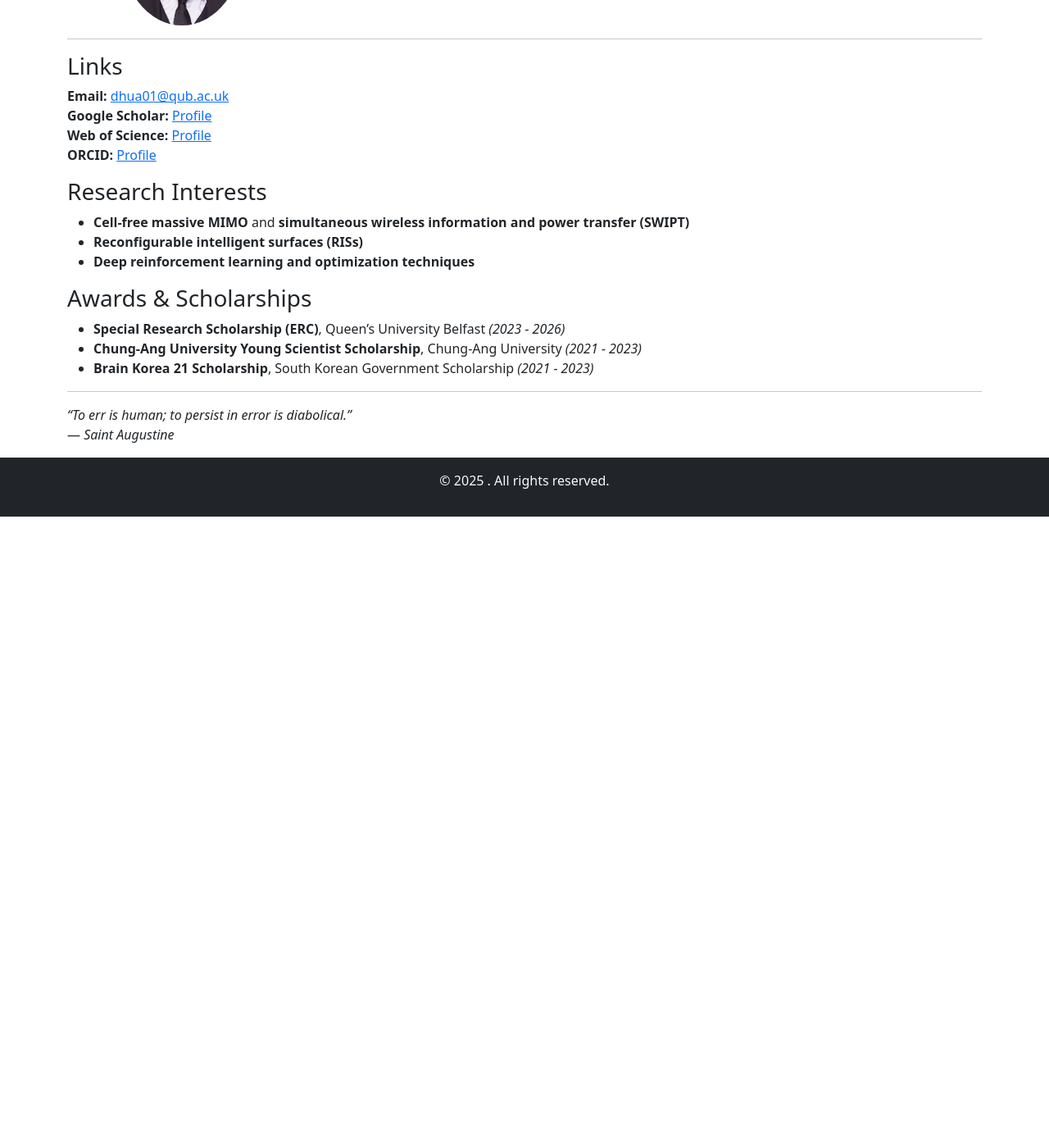
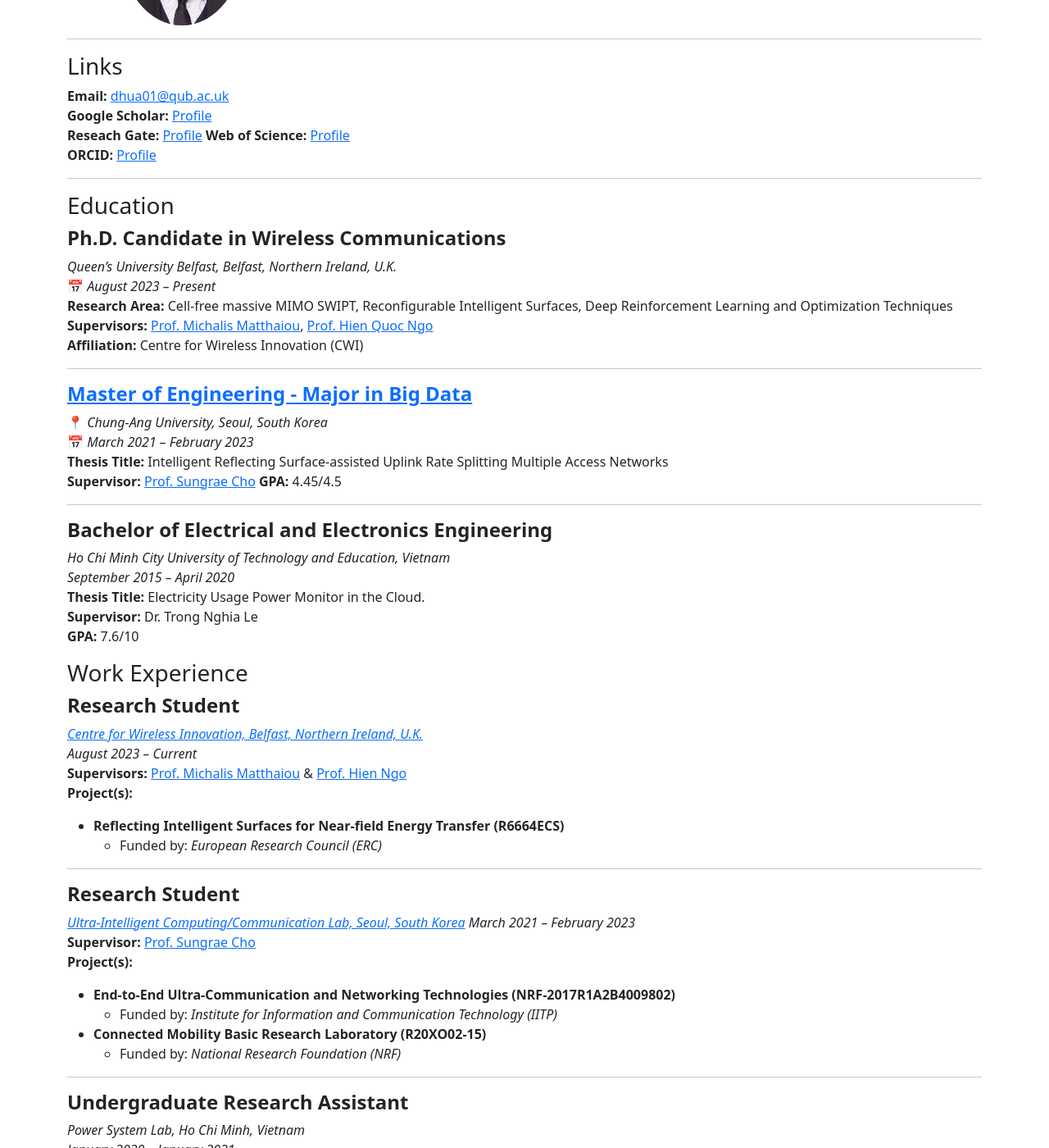
Before and after one commit to thienduchua/thienduchua.github.io, a Jekyll site: the page built from index.md, in a window 1280 px wide and 1400 px high, scrolled down 242 px. Shown: the whole window at 82% size. Built offline with Jekyll 4.4.1, drawn with Linux system fonts in a browser that asks for light colours; before the commit the page ends 900 px from its top, so only the background shows below that; some of the changed text lies outside the part shown.

Commit message:
Update index.md

```diff
--- a/index.md
+++ b/index.md
@@ -26,13 +26,69 @@ title: Home
 ### Links
 **Email:** [dhua01@qub.ac.uk](mailto:dhua01@qub.ac.uk)
 **Google Scholar:** [Profile](https://scholar.google.com/citations?hl=en&user=UpJlLesAAAAJ)
+**Reseach Gate:** [Profile](https://www.researchgate.net/profile/Thien-Hua-2?ev=hdr_xprf)
 **Web of Science:** [Profile](https://www.webofscience.com/wos/author/record/ISA-6510-2023)
 **ORCID:** [Profile](https://orcid.org/0009-0004-0567-5880)
 
-### Research Interests
-- **Cell-free massive MIMO** and **simultaneous wireless information and power transfer (SWIPT)**
-- **Reconfigurable intelligent surfaces (RISs)**
-- **Deep reinforcement learning and optimization techniques**
+---
+
+### Education
+
+#### **Ph.D. Candidate in Wireless Communications**
+*Queen’s University Belfast, Belfast, Northern Ireland, U.K.*
+📅 *August 2023 – Present*
+**Research Area:** Cell-free massive MIMO SWIPT, Reconfigurable Intelligent Surfaces, Deep Reinforcement Learning and Optimization Techniques
+**Supervisors:** [Prof. Michalis Matthaiou](https://sites.google.com/site/micmatthaiou/home), [Prof. Hien Quoc Ngo](https://sites.google.com/site/nqhienqn/home)
+**Affiliation:** Centre for Wireless Innovation (CWI)
+
+---
+
+#### [**Master of Engineering - Major in Big Data**](https://drive.google.com/file/d/1zfK5DIXh9ELMOHaB1yTN_5Fut1erDO3l/view?usp=sharing)
+📍 *Chung-Ang University, Seoul, South Korea*
+📅 *March 2021 – February 2023*
+**Thesis Title:** Intelligent Reflecting Surface-assisted Uplink Rate Splitting Multiple Access Networks
+**Supervisor:** [Prof. Sungrae Cho](https://sites.google.com/uclab.re.kr/srcho)
+**GPA:** 4.45/4.5
+
+---
+
+#### **Bachelor of Electrical and Electronics Engineering**
+*Ho Chi Minh City University of Technology and Education, Vietnam*
+*September 2015 – April 2020*
+**Thesis Title:** Electricity Usage Power Monitor in the Cloud.
+**Supervisor:** Dr. Trong Nghia Le
+**GPA:** 7.6/10
+
+### Work Experience
+
+#### **Research Student**
+[*Centre for Wireless Innovation, Belfast, Northern Ireland, U.K.*](https://www.qub.ac.uk/research-centres/cwi/)
+*August 2023 – Current*
+**Supervisors:** [Prof. Michalis Matthaiou](https://sites.google.com/site/micmatthaiou/home) & [Prof. Hien Ngo](https://sites.google.com/site/nqhienqn/home)
+**Project(s):**
+- **Reflecting Intelligent Surfaces for Near-field Energy Transfer (R6664ECS)**
+  - Funded by: *European Research Council (ERC)*
+
+---
+
+#### **Research Student**
+[*Ultra-Intelligent Computing/Communication Lab, Seoul, South Korea*](https://uclab.re.kr/index.html)
+*March 2021 – February 2023*
+**Supervisor:** [Prof. Sungrae Cho](https://sites.google.com/uclab.re.kr/srcho)
+**Project(s):**
+- **End-to-End Ultra-Communication and Networking Technologies (NRF-2017R1A2B4009802)**
+  - Funded by: *Institute for Information and Communication Technology (IITP)*
+- **Connected Mobility Basic Research Laboratory (R20XO02-15)**
+  - Funded by: *National Research Foundation (NRF)*
+
+---
+
+#### **Undergraduate Research Assistant**
+*Power System Lab, Ho Chi Minh, Vietnam*
+*January 2020 – January 2021*
+**Manager:** Dr. Trong Nghia Le
+**Address:** *GE-UTE room, Building D, University of Technology and Education*
+
 
 ### Awards & Scholarships
 
```
